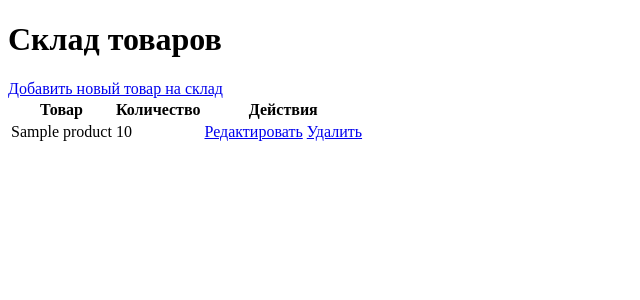
After one commit to vadimoyt/Inventory_System, a FastAPI app: template templates/stocks.html in a window 1280 px wide. The commit adds this page. Shown: the top 300 px of the page, without its empty margins (0-640 px from the left). Run offline with FastAPI, Linux system fonts and the light colour scheme; the template is opened without the code that fills it: most values are stand-ins (such as "Sample title", 1, 10 or a date in 2020).

Commit message:
Added CRUD routes and templates for Stock model

```diff
--- a/backend/routs.py
+++ b/backend/routs.py
@@ -1,8 +1,10 @@
+from itertools import product
+
 from fastapi import FastAPI, Depends, Form, HTTPException, Request
 from fastapi.templating import Jinja2Templates
 from fastapi.responses import RedirectResponse
 from sqlalchemy.orm import Session
-from backend.models import Manufacturer, Counterparty, Agreement, Product, Sale
+from backend.models import Manufacturer, Counterparty, Agreement, Product, Sale, Stock
 from backend.database import get_db
 
 app = FastAPI()
@@ -276,7 +278,6 @@ async def delete_product(product_id: int, db: Session = Depends(get_db)):
     product = db.query(Product).filter(Product.id == product_id).first()
     if not product:
         raise HTTPException(status_code=404, detail="Товар не найден")
-
     db.delete(product)
     db.commit()
     return RedirectResponse(url="/product", status_code=303)
@@ -296,15 +297,20 @@ async def create_sale(request: Request, db: Session = Depends(get_db)):
 
 @app.post("/sale/create")
 async def create_sale_post(product_id: int = Form(...), quantity: int = Form(...), db: Session = Depends(get_db)):
+    product_on_stock = db.query(Stock).filter(Stock.product_id == product_id).first()
+    if not product_on_stock:
+        raise HTTPException(status_code=404, detail="Product not found in stock")
+    if product_on_stock.quantity < quantity:
+        raise HTTPException(status_code=400, detail="Not enough stock available")
     product = db.query(Product).filter(Product.id == product_id).first()
     if not product:
         raise HTTPException(status_code=404, detail="Product not found")
-
     total_price = product.price * quantity
     new_sale = Sale(product_id=product_id, quantity=quantity, total_price=total_price)
-
+    product_on_stock.quantity -= quantity
     db.add(new_sale)
     db.commit()
+    db.refresh(product_on_stock)
     return RedirectResponse(url="/sales", status_code=303)
 
 
@@ -313,7 +319,6 @@ async def edit_sale(request: Request, sale_id: int, db: Session = Depends(get_db
     sale = db.query(Sale).filter(Sale.id == sale_id).first()
     if sale is None:
         raise HTTPException(status_code=404, detail="Sale not found")
-
     products = db.query(Product).all()
     return templates.TemplateResponse("edit_sale.html", {"request": request, "sale": sale, "products": products})
 
@@ -324,18 +329,27 @@ async def edit_sale_post(sale_id: int, product_id: int = Form(...), quantity: in
     sale = db.query(Sale).filter(Sale.id == sale_id).first()
     if sale is None:
         raise HTTPException(status_code=404, detail="Sale not found")
-
-    product = db.query(Product).filter(Product.id == product_id).first()
-    if not product:
-        raise HTTPException(status_code=404, detail="Product not found")
-
-    total_price = product.price * quantity
-
+    old_product_on_stock = db.query(Stock).filter(Stock.product_id == sale.product_id).first()
+    new_product_on_stock = db.query(Stock).filter(Stock.product_id == product_id).first()
+    if not new_product_on_stock:
+        raise HTTPException(status_code=404, detail="New product not found in stock")
+    quantity_difference = quantity - sale.quantity
+    if quantity_difference > 0 and new_product_on_stock.quantity < quantity_difference:
+        raise HTTPException(status_code=400, detail="Not enough stock available for new product")
+    old_product_on_stock.quantity += sale.quantity
+    if quantity_difference > 0:
+        new_product_on_stock.quantity -= quantity_difference
+    if quantity_difference < 0:
+        old_product_on_stock.quantity += abs(quantity_difference)
+    new_product = db.query(Product).filter(Product.id == product_id).first()
+    total_price = new_product.price * quantity
     sale.product_id = product_id
     sale.quantity = quantity
     sale.total_price = total_price
-
     db.commit()
+    db.refresh(old_product_on_stock)
+    db.refresh(new_product_on_stock)
+    db.refresh(sale)
     return RedirectResponse(url="/sales", status_code=303)
 
 
@@ -344,7 +358,75 @@ async def delete_sale(sale_id: int, db: Session = Depends(get_db)):
     sale = db.query(Sale).filter(Sale.id == sale_id).first()
     if sale is None:
         raise HTTPException(status_code=404, detail="Sale not found")
-
+    product_on_stock = db.query(Stock).filter(Stock.product_id == sale.product_id).first()
+    if product_on_stock is None:
+        raise HTTPException(status_code=404, detail="Product not found in stock")
+    product_on_stock.quantity += sale.quantity
     db.delete(sale)
     db.commit()
     return RedirectResponse(url="/sales", status_code=303)
+
+
+@app.get("/stocks")
+async def get_stocks(request: Request, db: Session = Depends(get_db)):
+    stocks = db.query(Stock).all()
+    return templates.TemplateResponse("stocks.html", {"request": request, "stocks": stocks})
+
+
+@app.get("/stock/create")
+async def create_stock(request: Request, db: Session = Depends(get_db)):
+    products = db.query(Product).all()
+    return templates.TemplateResponse("create_stock.html", {"request": request, "products": products})
+
+
+@app.post("/stock/create")
+async def create_stock_post(
+        product_id: int = Form(...),
+        quantity: int = Form(...),
+        db: Session = Depends(get_db)
+):
+    product = db.query(Product).filter(Product.id == product_id).first()
+    if not product:
+        raise HTTPException(status_code=404, detail="Товар не найден")
+    stock = db.query(Stock).filter(Stock.product_id == product_id).first()
+    if stock:
+        stock.quantity += quantity
+    else:
+        new_stock = Stock(product_id=product_id, quantity=quantity)
+        db.add(new_stock)
+    db.commit()
+    return RedirectResponse(url="/stocks", status_code=303)
+
+
+@app.get("/stock/edit/{stock_id}")
+async def edit_stock(request: Request, stock_id: int, db: Session = Depends(get_db)):
+    stock = db.query(Stock).filter(Stock.id == stock_id).first()
+    if stock is None:
+        raise HTTPException(status_code=404, detail="Товар на складе не найден")
+    products = db.query(Product).all()
+    return templates.TemplateResponse("edit_stock.html", {"request": request, "stock": stock, "products": products})
+
+
+@app.post("/stock/edit/{stock_id}")
+async def edit_stock_post(stock_id: int, product_id: int = Form(...), quantity: int = Form(...),
+                          db: Session = Depends(get_db)):
+    stock = db.query(Stock).filter(Stock.id == stock_id).first()
+    if stock is None:
+        raise HTTPException(status_code=404, detail="Товар на складе не найден")
+    product = db.query(Product).filter(Product.id == product_id).first()
+    if not product:
+        raise HTTPException(status_code=404, detail="Товар не найден")
+    stock.product_id = product_id
+    stock.quantity = quantity
+    db.commit()
+    return RedirectResponse(url="/stocks", status_code=303)
+
+
+@app.get("/stock/delete/{stock_id}")
+async def delete_stock(stock_id: int, db: Session = Depends(get_db)):
+    stock = db.query(Stock).filter(Stock.id == stock_id).first()
+    if stock is None:
+        raise HTTPException(status_code=404, detail="Товар на складе не найден")
+    db.delete(stock)
+    db.commit()
+    return RedirectResponse(url="/stocks", status_code=303)
--- /dev/null
+++ b/templates/stocks.html
@@ -0,0 +1,33 @@
+<!DOCTYPE html>
+<html lang="ru">
+<head>
+    <meta charset="UTF-8">
+    <meta name="viewport" content="width=device-width, initial-scale=1.0">
+    <title>Склад товаров</title>
+</head>
+<body>
+    <h1>Склад товаров</h1>
+    <a href="/stock/create">Добавить новый товар на склад</a>
+    <table>
+        <thead>
+            <tr>
+                <th>Товар</th>
+                <th>Количество</th>
+                <th>Действия</th>
+            </tr>
+        </thead>
+        <tbody>
+            {% for stock in stocks %}
+            <tr>
+                <td>{{ stock.product.name }}</td>
+                <td>{{ stock.quantity }}</td>
+                <td>
+                    <a href="/stock/edit/{{ stock.id }}">Редактировать</a>
+                    <a href="/stock/delete/{{ stock.id }}">Удалить</a>
+                </td>
+            </tr>
+            {% endfor %}
+        </tbody>
+    </table>
+</body>
+</html>
```
Also changed, not shown: templates/create_stock.html (added, +25 -0 lines), templates/edit_stock.html (added, +27 -0 lines), templates/edit_sale.html (line endings or trailing spaces).
